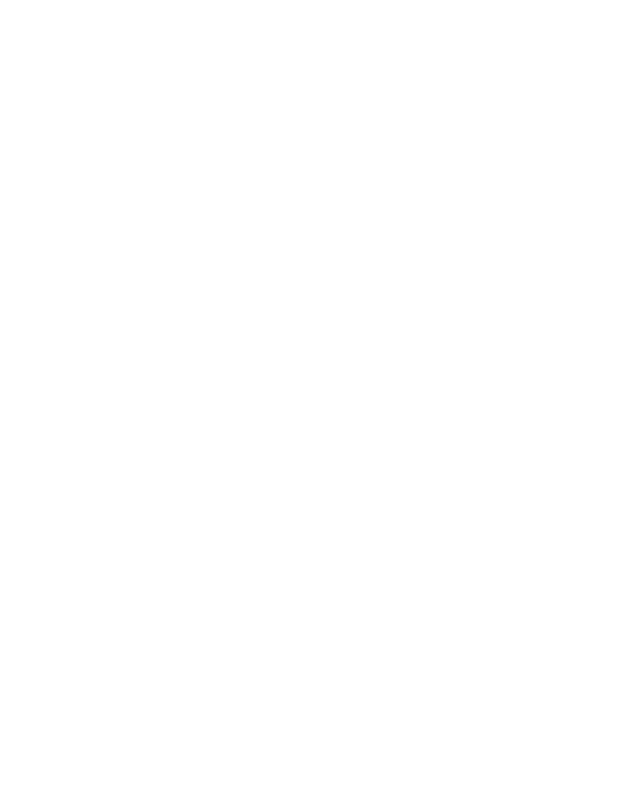
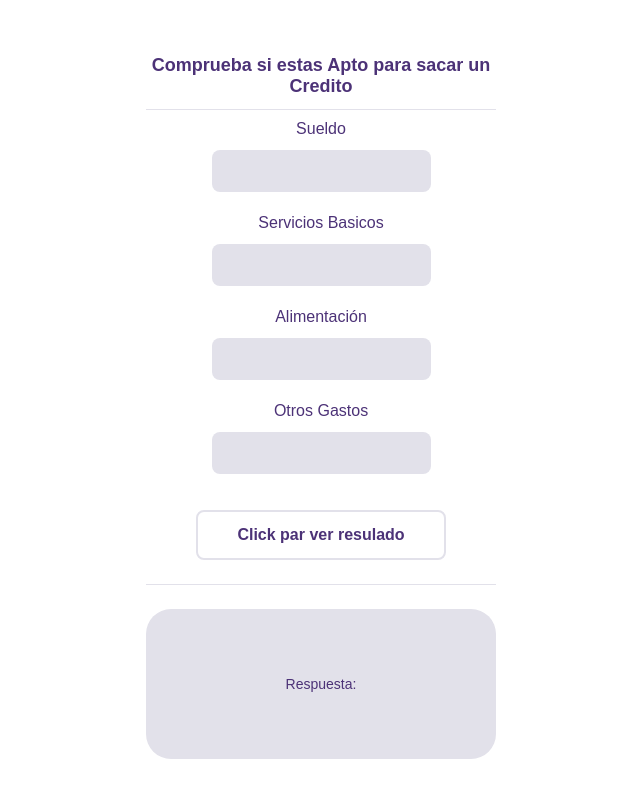
Before and after one commit to NeyunJST/Curso-Practico-JavaScriptPlatzi, a plain HTML site: page Trabajo Final/Index.html in a window 1280 px wide. Shown: the whole page, without its empty margins (319-959 px from the left). Drawn offline with Linux system fonts and the light colour scheme.

Commit message:
Aplicación del diseño de la página con HTML Y CSS

```diff
--- a/Trabajo Final/Index.html
+++ b/Trabajo Final/Index.html
@@ -1,12 +1,37 @@
 <!DOCTYPE html>
-<html lang="en">
+<html lang="es">
 <head>
     <meta charset="UTF-8">
     <meta http-equiv="X-UA-Compatible" content="IE=edge">
     <meta name="viewport" content="width=device-width, initial-scale=1.0">
-    <title>Document</title>
+    <title>Posibilidad de Credito</title>
+    <link rel="stylesheet" href="style.css">
 </head>
 <body>
+    <section class="container">
+        <div class="form-container">
+            <div class="title-container">
+                <h1 class="title">Comprueba si estas Apto para sacar un Credito</h1>
+            </div>
+            <form action="" class="form">
+                <label for="salary" class="form-label">Sueldo</label>
+                <input type="number" id="salary" class="form-input">
 
+                <label for="services" class="form-label">Servicios Basicos</label>
+                <input type="number" id="services" class="form-input">
+
+                <label for="foods" class="form-label">Alimentación</label>
+                <input type="number" id="foods" class="form-input">
+
+                <label for="others" class="form-label">Otros Gastos</label>
+                <input type="number" id="others" class="form-input">
+                <button class="btn-result">Click par ver resulado</button>
+            </form>
+            <div class="result">
+                <p>Respuesta:</p>
+            </div>
+        </div>
+    </section>
+    <script src="./capacidad-endeudamiento.js"></script>
 </body>
 </html>
--- a/Trabajo Final/style.css
+++ b/Trabajo Final/style.css
@@ -0,0 +1,88 @@
+:root{
+    --white: #ffffff;
+    --black: #000000;
+    --purpure-dark: #4c3277;
+    --gray-ligth: #e2e1ea;
+    --sm: 14px;
+    --md: 16px;
+    --lg: 18px;
+}
+body{
+    margin: 0%;
+    font-family: 'Quicksand', sans-serif;
+}
+.container{
+    width: 100%;
+    height: 100vh;
+    display: grid;
+    place-items: center;
+}
+
+.form-container{
+    display: flex;
+    width: 350px;
+    flex-direction: column;
+}
+.title-container{
+    width: 100%;
+    display: grid;
+    place-items: center;
+}
+.title-container .title{
+    font-size: var(--lg);
+    text-align: center;
+    color: var(--purpure-dark);
+    margin-bottom: 12px;
+}
+.form-container .form{
+    border-top: 1px solid var(--gray-ligth);
+    border-bottom: 1px solid var(--gray-ligth);
+    display: grid;
+    grid-template-rows: auto 1fr;
+    place-items: center;
+}
+.form .form-label{
+    display: inline-block;
+    text-align: start;
+    margin-top: 10px;
+    font-weight: 300;
+    font-size: var(--md);
+    color: var(--purpure-dark);
+}
+.form .form-input{
+    background-color: var(--gray-ligth);
+    border: none;
+    border-radius: 8px;
+    height: 30px;
+    font-size: var(--md);
+    padding: 6px;
+    margin: 12px 0;
+}
+
+.btn-result{
+    background-color: var(--white);
+    border-radius: 8px;
+    border: 2px solid var(--gray-ligth);
+    color: var(--purpure-dark);
+    width: 250px;
+    cursor: pointer;
+    height: 50px;
+    margin: 24px 0;
+    font-size: var(--md);
+    font-weight: bold;
+}
+
+.result{
+    width: 100%;
+    height: 150px;
+    background-color: var(--gray-ligth);
+    margin-top: 24px;
+    border-radius: 25px;
+    display: grid;
+    place-items: center;
+}
+.result p{
+    color: var(--purpure-dark);
+    font-weight: 300;
+    font-size: var(--sm);
+}
```
